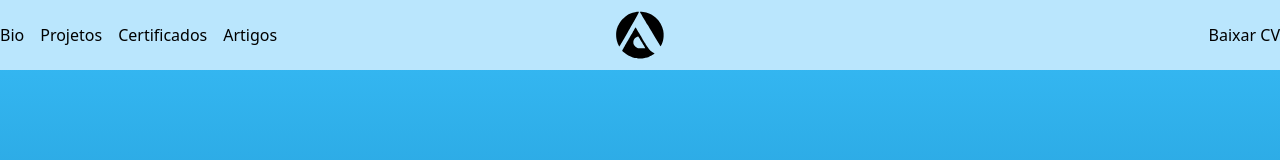
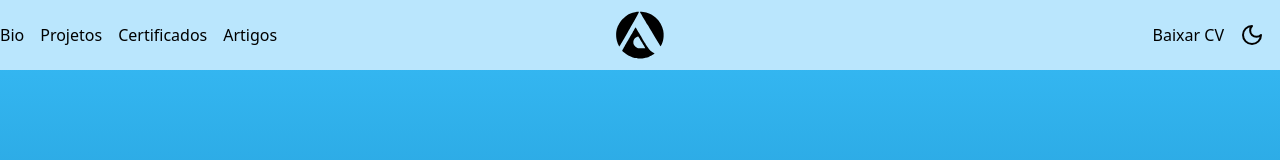
Before and after one commit to andrewgomescode/andrewgomes-portfolio-react, a Next.js app: page / in a window 1280 px wide. Shown: the top 160 px of the page. Built offline with nearby package versions, Linux system fonts and the light colour scheme.

Commit message:
Atualização no Header - MoonIcon

```diff
--- a/src/components/Header.tsx
+++ b/src/components/Header.tsx
@@ -1,6 +1,6 @@
 "use client";
 import { Logo } from "@/components/Logo";
-import { Menu } from "lucide-react";
+import { Menu, MoonIcon } from "lucide-react";
 import Link from "next/link";
 import { useState } from "react";
 
@@ -34,8 +34,11 @@ export default function Header() {
           </div>
 
           {/* Link para baixar o CV */}
-          <div className="ml-auto hidden md:block">
+          <div className="ml-auto hidden justify-center md:block">
             <Link href="/andrewgomesCV.pdf">Baixar CV</Link>
+          </div>
+          <div className="p-4">
+            <MoonIcon />
           </div>
 
           {/* dropdown para dispositivos móveis */}
```
